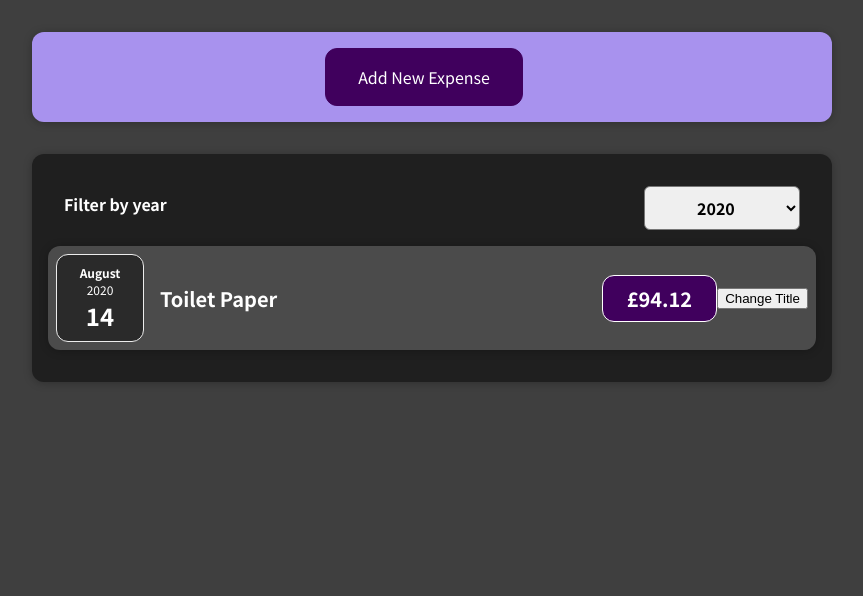
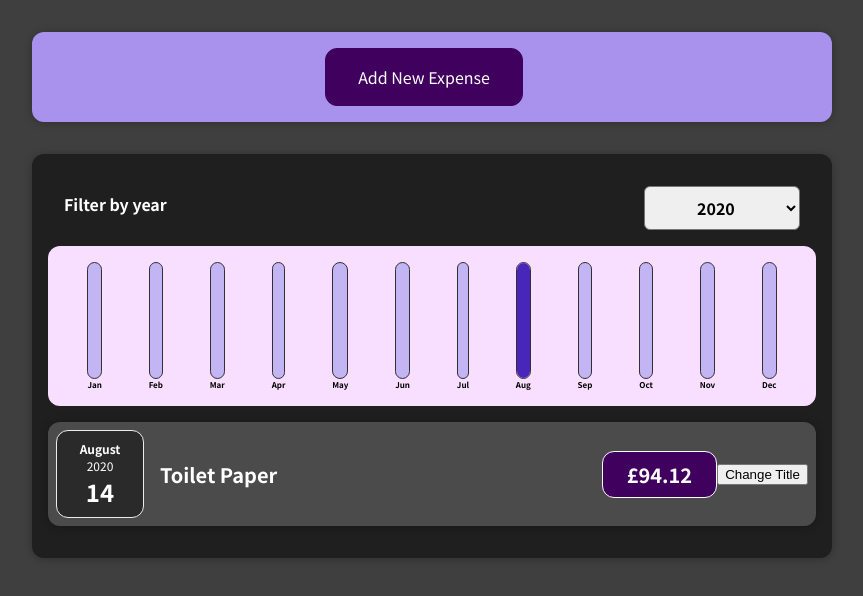
Before and after one commit to euanstirling/react-complete-guide, a React (Create React App) app: page / in a window 1280 px wide. Shown: the top 596 px of the page, without its empty margins (208-1071 px from the left). Built offline with nearby package versions, Linux system fonts and the light colour scheme.

Commit message:
completed section 5 expenses app

```diff
--- /dev/null
+++ b/src/components/Chart/Chart.css
@@ -0,0 +1,9 @@
+.chart {
+  padding: 1rem;
+  border-radius: 12px;
+  background-color: #f8dfff;
+  text-align: center;
+  display: flex;
+  justify-content: space-around;
+  height: 10rem;
+}
--- /dev/null
+++ b/src/components/Chart/Chart.js
@@ -0,0 +1,23 @@
+import React from 'react';
+
+import ChartBar from './ChartBar';
+import './Chart.css';
+
+const Chart = (props) => {
+  const dataPointValues = props.dataPoints.map((dataPoint) => dataPoint.value);
+  const totalMaximum = Math.max(...dataPointValues);
+  return (
+    <div className='chart'>
+      {props.dataPoints.map((dataPoint) => (
+        <ChartBar
+          key={dataPoint.label}
+          value={dataPoint.value}
+          maxValue={totalMaximum}
+          label={dataPoint.label}
+        />
+      ))}
+    </div>
+  );
+};
+
+export default Chart;
--- /dev/null
+++ b/src/components/Chart/ChartBar.css
@@ -0,0 +1,30 @@
+.chart-bar {
+  height: 100%;
+  display: flex;
+  flex-direction: column;
+  align-items: center;
+}
+
+.chart-bar__inner {
+  height: 100%;
+  width: 100%;
+  border: 1px solid #313131;
+  border-radius: 12px;
+  background-color: #c3b4f3;
+  overflow: hidden;
+  display: flex;
+  flex-direction: column;
+  justify-content: flex-end;
+}
+
+.chart-bar__fill {
+  background-color: #4826b9;
+  width: 100%;
+  transition: all 0.3s ease-out;
+}
+
+.chart-bar__label {
+  font-weight: bold;
+  font-size: 0.5rem;
+  text-align: center;
+}
--- /dev/null
+++ b/src/components/Chart/ChartBar.js
@@ -0,0 +1,23 @@
+import React from 'react';
+
+import './ChartBar.css';
+
+const ChartBar = (props) => {
+  let barFillHeight = '0%';
+  if (props.maxValue > 0) {
+    barFillHeight = Math.round((props.value / props.maxValue) * 100) + '%';
+  }
+  return (
+    <div className='chart-bar'>
+      <div className='chart-bar__inner'>
+        <div
+          className='chart-bar__fill'
+          style={{ height: barFillHeight }}
+        ></div>
+      </div>
+      <div className='chart-bar__label'>{props.label}</div>
+    </div>
+  );
+};
+
+export default ChartBar;
--- a/src/components/Expenses.js
+++ b/src/components/Expenses.js
@@ -4,6 +4,7 @@
 import './Expenses.css';
 import ExpensesFilter from './ExpensesFilter';
 import ExpensesList from './ExpensesList';
+import ExpensesChart from './ExpensesChart';
 
 const Expenses = (props) => {
   const [filteredYear, setFilteredYear] = useState('2020');
@@ -23,6 +24,7 @@
           selected={filteredYear}
           onChangeFilter={filterChangeHandler}
         />
+        <ExpensesChart expenses={filteredExpenses} />
         <ExpensesList items={filteredExpenses} />
       </Card>
     </div>
--- /dev/null
+++ b/src/components/ExpensesChart.js
@@ -0,0 +1,28 @@
+import React from 'react';
+
+import Chart from './Chart/Chart';
+
+const ExpensesChart = (props) => {
+  const chartDataPoints = [
+    { label: 'Jan', value: 0 },
+    { label: 'Feb', value: 0 },
+    { label: 'Mar', value: 0 },
+    { label: 'Apr', value: 0 },
+    { label: 'May', value: 0 },
+    { label: 'Jun', value: 0 },
+    { label: 'Jul', value: 0 },
+    { label: 'Aug', value: 0 },
+    { label: 'Sep', value: 0 },
+    { label: 'Oct', value: 0 },
+    { label: 'Nov', value: 0 },
+    { label: 'Dec', value: 0 },
+  ];
+
+  for (const expense of props.expenses) {
+    const expenseMonth = expense.date.getMonth();
+    chartDataPoints[expenseMonth].value += expense.amount;
+  }
+  return <Chart dataPoints={chartDataPoints} />;
+};
+
+export default ExpensesChart;
--- a/src/components/NewExpense/ExpenseForm.js
+++ b/src/components/NewExpense/ExpenseForm.js
@@ -47,7 +47,7 @@
 
     const expenseData = {
       title: enteredTitle,
-      amount: enteredAmount,
+      amount: +enteredAmount,
       date: new Date(enteredDate),
     };
     props.onSaveExpenseData(expenseData);
```
Also changed, not shown: 1 other file (tests, documents, lock files or other folders).
